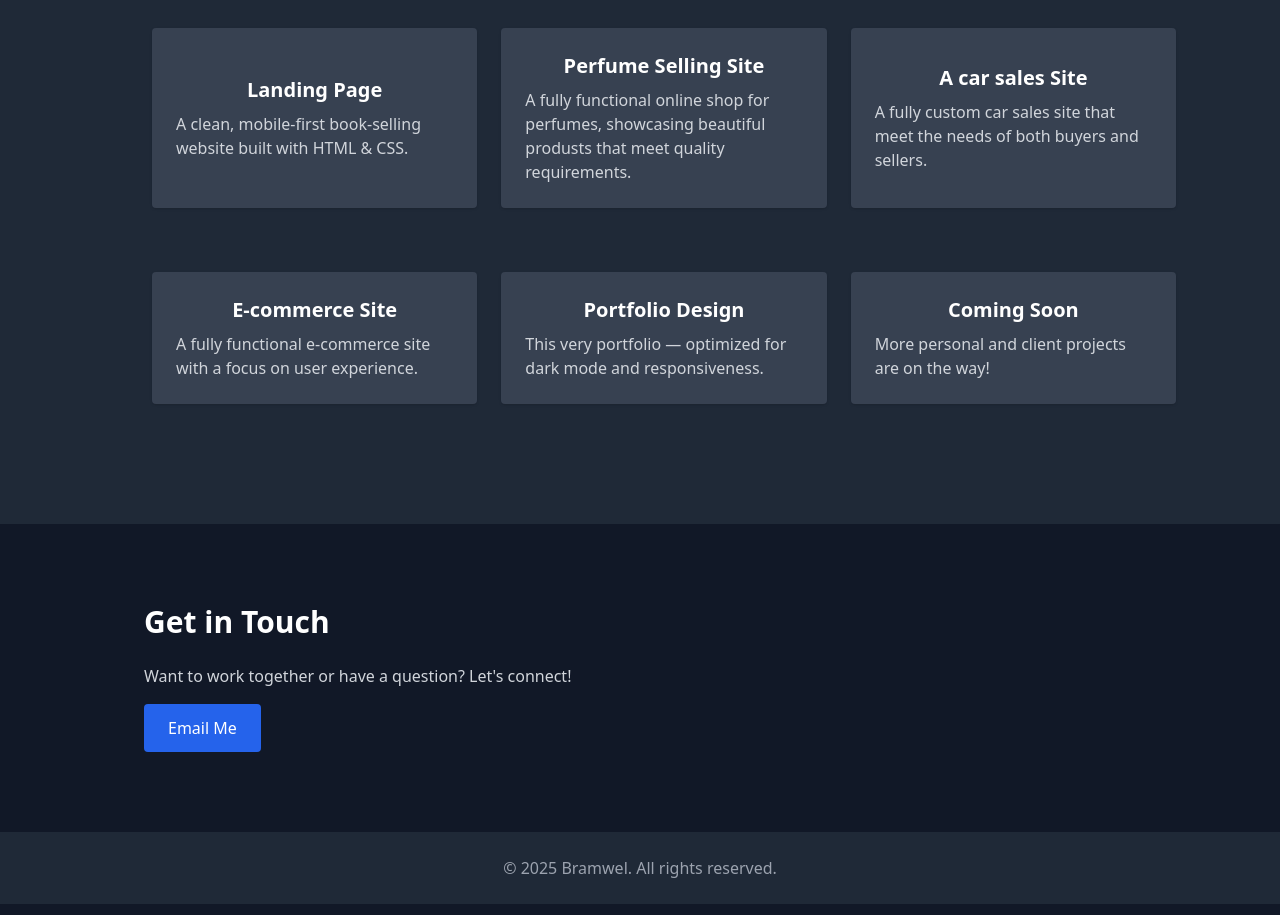
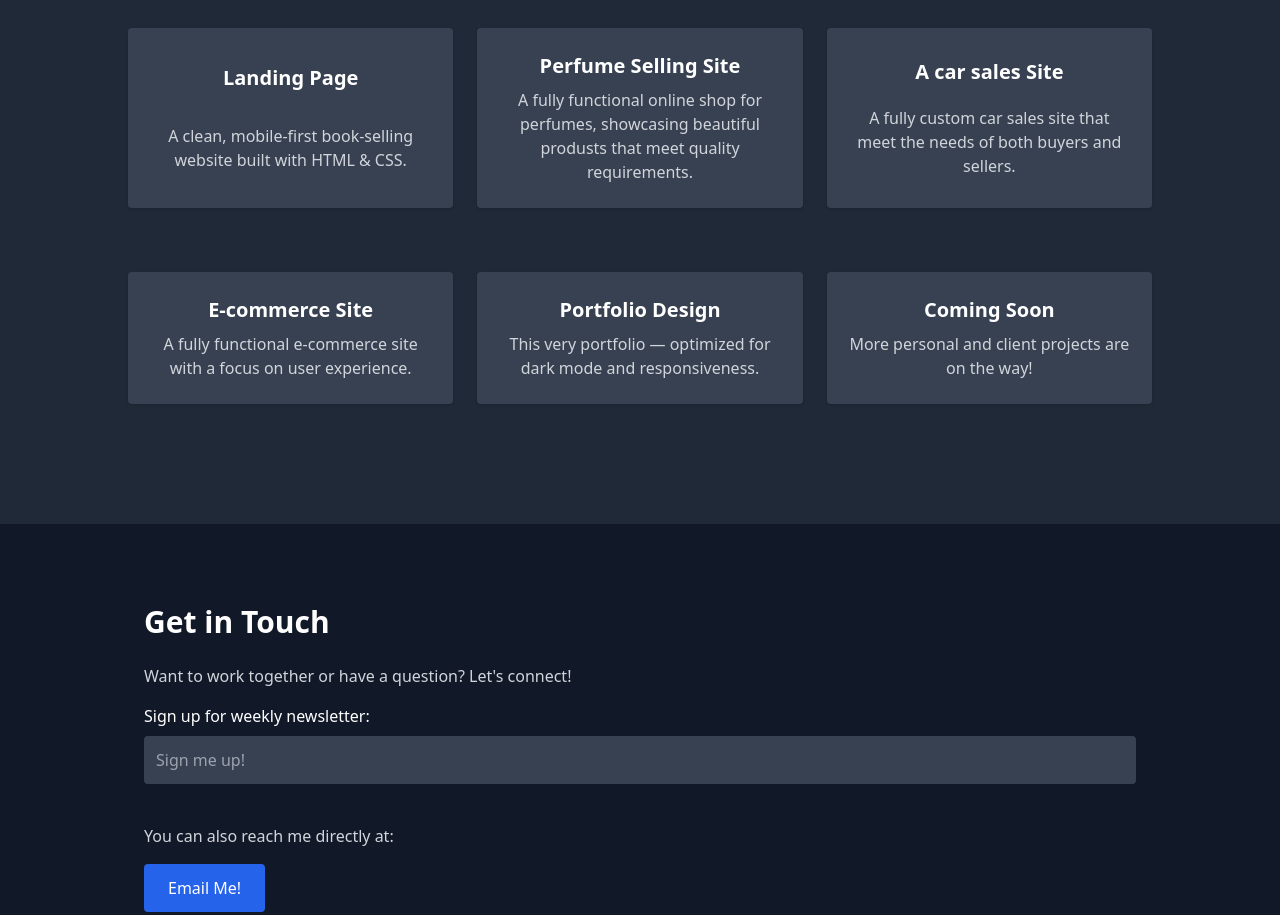
Before and after one commit to dev-bramwel/Portfolio, a plain HTML site: page index.html in a window 1280 px wide. Shown: the part 1200-2115 px from the top of the page. Drawn offline with nearby package versions, Linux system fonts and the light colour scheme.

Commit message:
fixed project cards

```diff
--- a/assets/css/style.css
+++ b/assets/css/style.css
@@ -1,6 +1,7 @@
 /* GOOGLE FONTS */
 @import url("https://fonts.googleapis.com/css2?family=Poppins:wght@400;500;600&display=swap");
 /* VARIABLE CSS */
+@import "tailwindcss";
 :root {
   --header-height: 3rem;
 
@@ -63,11 +64,13 @@
     --normal-font-size: 1rem;
     --small-font-size: 0.875rem;
     --smaller-font-size: 0.813rem;
+    --o-animation-direction: alternate-reverse;
   }
 }
 /* BASE */
 * {
   box-sizing: border-box;
+  max-width: 100%;
   padding: 0;
   margin: 0;
 }
@@ -75,20 +78,29 @@ html {
   scroll-behavior: smooth;
 }
 .container {
-  max-width: 968px;
+  max-width: 100%;
   margin-left: var(--mb-1-5);
   margin-right: var(--mb-1-5);
+  justify-content: center;
 }
 .project-card {
-  display: flex;
-  flex-direction: column;
+  display: grid;
+  grid-template-columns: repeat(auto-fit, minmax(280px, 1fr));
+  /* flex-direction: column; */
   justify-content: center;
   align-items: center;
+  justify-items: center;
+  text-align: center;
   background-color: var(--container-color);
   border-radius: 1rem;
   padding: var(--mb-2);
   margin-bottom: var(--mb-2-5);
   cursor: pointer;
+  box-shadow: 0 0 10px rgba(10, 27, 48, 0.1);
+  transition: background-color 0.3s ease;
+  box-sizing: border-box;
+
+  width: 100%;
 }
 .project-card:hover {
   background-color: var(--black-color-alt);
--- a/index.html
+++ b/index.html
@@ -14,7 +14,7 @@
       class="h-screen bg-cover bg-center flex items-center justify-center text-center"
       style="background-image: url('/assets/img/catt.jpg')"
     >
-      <div class="bg-black bg-opacity-60 p-8 rounded">
+      <div class="bg-black bg-opacity-20 p-8 rounded">
         <h1 class="text-4xl md:text-6xl font-bold mb-4">Hi, I'm Bramwel</h1>
         <p class="text-lg md:text-xl mb-6">
           Freelance Web Designer & Full-Stack Developer
@@ -41,8 +41,10 @@
     <!-- Projects Section -->
     <section id="projects" class="bg-gray-800 py-20 px-4">
       <div class="max-w-5xl mx-auto">
-        <h2 class="text-3xl font-semibold mb-10">My Projects</h2>
-        <div class="grid gap-6 md:grid-cols-3 container">
+        <h2 class="text-3xl font-semibold mb-10" style="color: --text-gradient">
+          My Projects
+        </h2>
+        <div class="grid gap-6 md:grid-cols-3 mx-auto container">
           <div
             class="bg-gray-700 p-6 rounded shadow hover:shadow-lg project-card"
           >
@@ -104,11 +106,25 @@
       <p class="text-gray-300 mb-4">
         Want to work together or have a question? Let's connect!
       </p>
+      <form class="mb-6">
+        <label for="name" class="block mb-2"
+          >Sign up for weekly newsletter:</label
+        >
+        <input
+          action="post"
+          type="email"
+          name="email"
+          id="email"
+          placeholder="Sign me up!"
+          class="w-full p-3 mb-4 bg-gray-700 rounded"
+        />
+      </form>
+      <p class="text-gray-300 mb-4">You can also reach me directly at:</p>
       <a
         href="mailto:mutugibramwel@gmail.com"
         class="inline-block bg-blue-600 px-6 py-3 rounded hover:bg-blue-700 transition"
       >
-        Email Me
+        Email Me!
       </a>
     </section>
 
```
